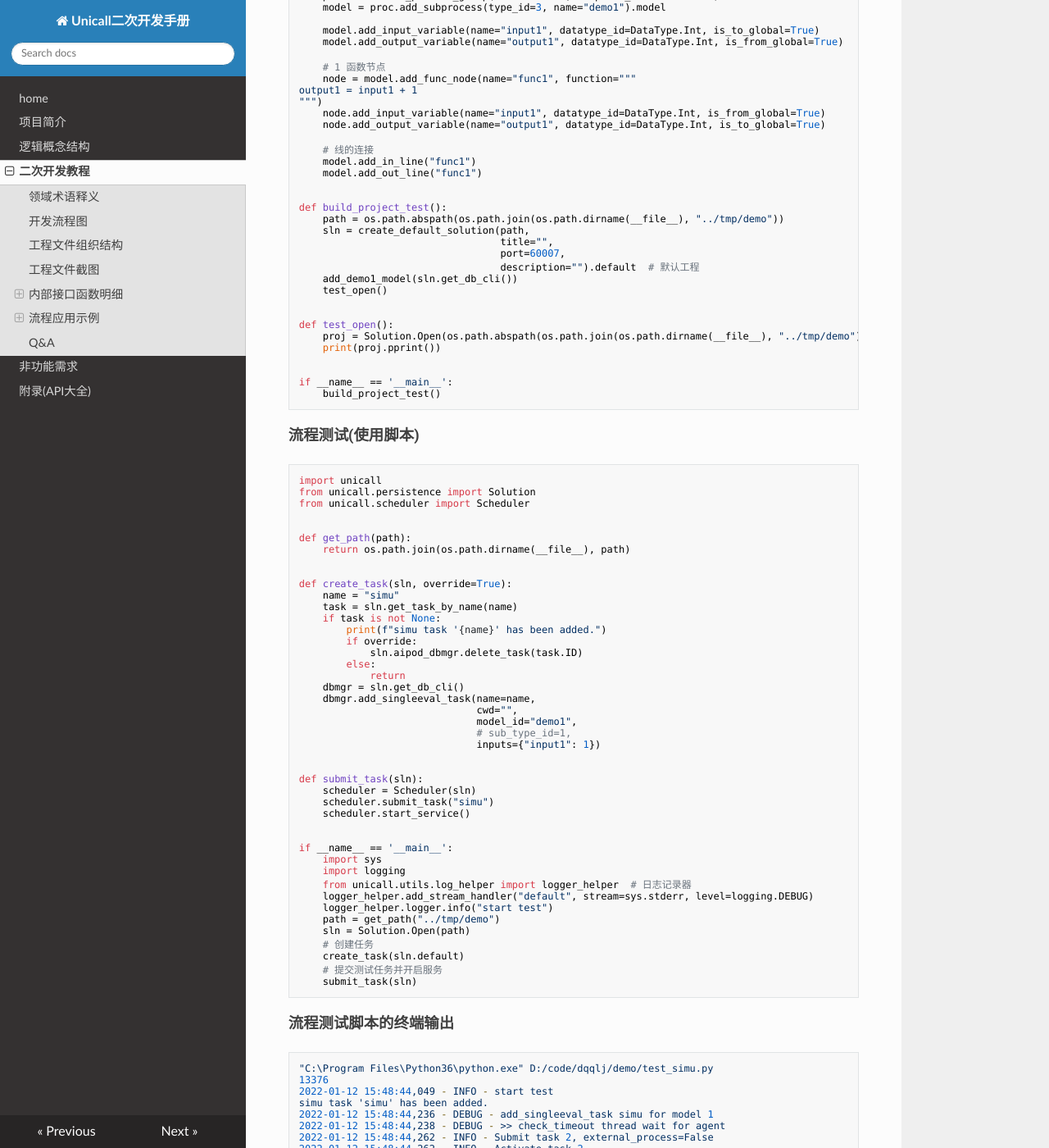
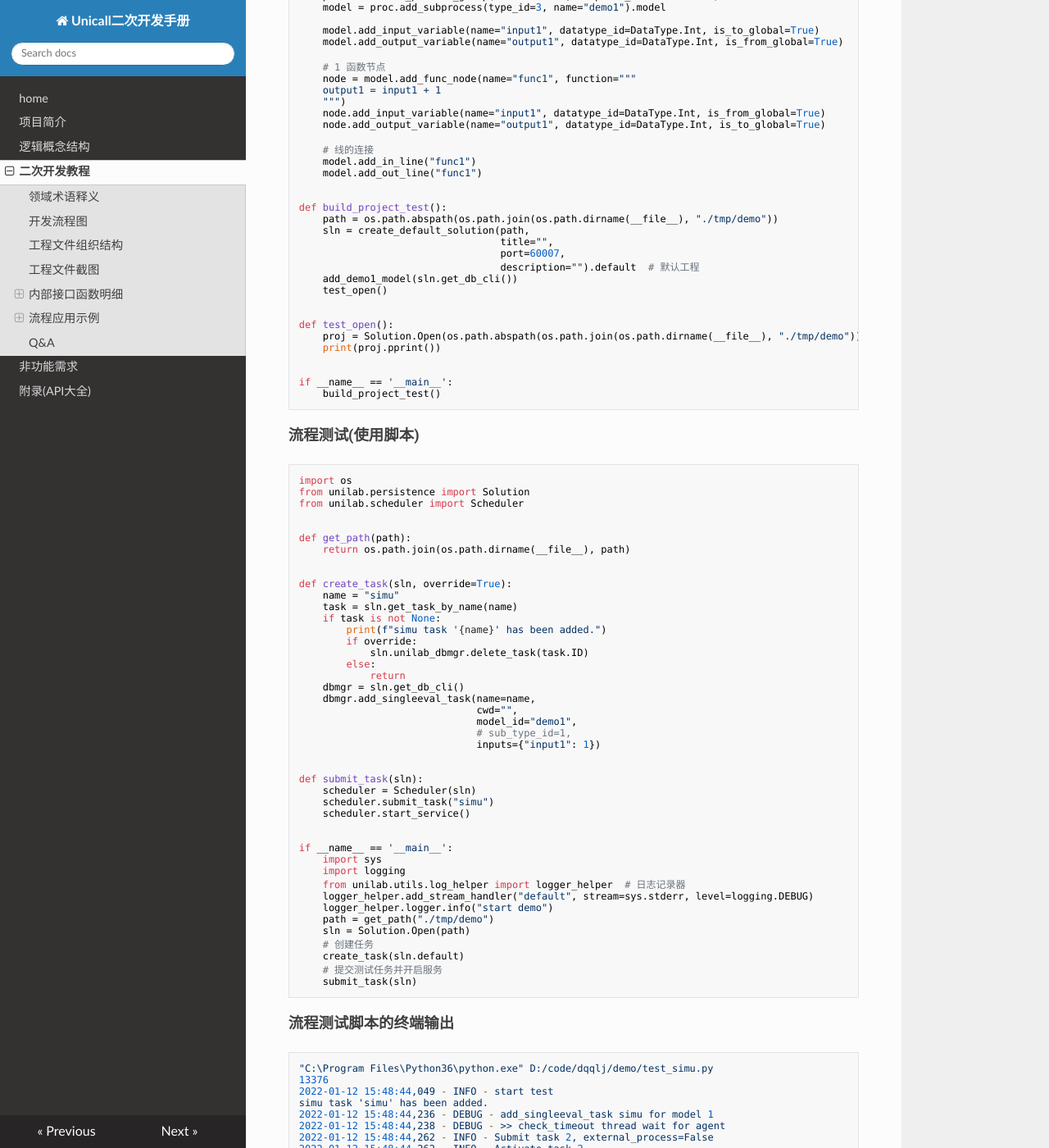
Before and after one commit to solheng/UnilabDoc, an MkDocs documentation site: the page built from docs/二次开发教程.md, in a window 1280 px wide and 1400 px high, scrolled down 3487 px. Shown: the whole window at 82% size. Built offline with MkDocs 1.6.1, drawn with Linux system fonts in a browser that asks for light colours; nearby versions of some CDN libraries; some of the changed text lies outside the part shown.

Commit message:
示例代码更新

```diff
--- a/docs/二次开发教程.md
+++ b/docs/二次开发教程.md
@@ -97,7 +97,7 @@
 #### 流程搭建的完整代码
     import os
     from unicall import DataType
-    from unicall.persistence import Solution, create_default_solution
+    from unilab.persistence import Solution, create_default_solution
 
 
     # 示例代码1
@@ -110,8 +110,8 @@
 
         # 1 函数节点
         node = model.add_func_node(name="func1", function="""
-    output1 = input1 + 1
-    """)
+        output1 = input1 + 1
+        """)
         node.add_input_variable(name="input1", datatype_id=DataType.Int, is_from_global=True)
         node.add_output_variable(name="output1", datatype_id=DataType.Int, is_to_global=True)
 
@@ -121,7 +121,7 @@
 
 
     def build_project_test():
-        path = os.path.abspath(os.path.join(os.path.dirname(__file__), "../tmp/demo"))
+        path = os.path.abspath(os.path.join(os.path.dirname(__file__), "./tmp/demo"))
         sln = create_default_solution(path,
                                       title="",
                                       port=60007,
@@ -131,7 +131,7 @@
 
 
     def test_open():
-        proj = Solution.Open(os.path.abspath(os.path.join(os.path.dirname(__file__), "../tmp/demo"))).default
+        proj = Solution.Open(os.path.abspath(os.path.join(os.path.dirname(__file__), "./tmp/demo"))).default
         print(proj.pprint())
 
 
@@ -139,9 +139,9 @@
         build_project_test()
 
 #### 流程测试(使用脚本)
-    import unicall
-    from unicall.persistence import Solution
-    from unicall.scheduler import Scheduler
+    import os
+    from unilab.persistence import Solution
+    from unilab.scheduler import Scheduler
 
 
     def get_path(path):
@@ -154,7 +154,7 @@
         if task is not None:
             print(f"simu task '{name}' has been added.")
             if override:
-                sln.aipod_dbmgr.delete_task(task.ID)
+                sln.unilab_dbmgr.delete_task(task.ID)
             else:
                 return
         dbmgr = sln.get_db_cli()
@@ -174,10 +174,10 @@
     if __name__ == '__main__':
         import sys
         import logging
-        from unicall.utils.log_helper import logger_helper  # 日志记录器
+        from unilab.utils.log_helper import logger_helper  # 日志记录器
         logger_helper.add_stream_handler("default", stream=sys.stderr, level=logging.DEBUG)
-        logger_helper.logger.info("start test")
-        path = get_path("../tmp/demo")
+        logger_helper.logger.info("start demo")
+        path = get_path("./tmp/demo")
         sln = Solution.Open(path)
         # 创建任务
         create_task(sln.default)
```
Also changed, not shown: docs/项目简介.md (+2 -3 lines).
